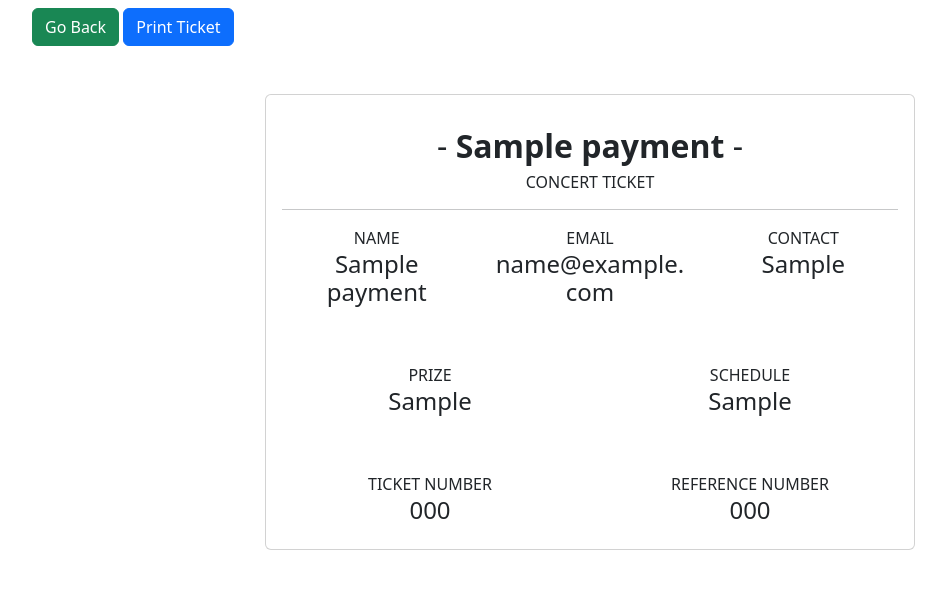
After one commit to victoralicaya/bbh-exam, a Laravel app: page /confirmation/1 in a window 1280 px wide. The commit adds this page. Shown: the top 589 px of the page, without its empty margins (50-996 px from the left). Run offline with Laravel 8, Linux system fonts and the light colour scheme; tables that the repository leaves empty hold one stand-in row (values such as "Sample post").

Commit message:
additional changes

```diff
--- /dev/null
+++ b/app/Http/Controllers/PaymentController.php
@@ -0,0 +1,37 @@
+<?php
+
+namespace App\Http\Controllers;
+
+use Illuminate\Http\Request;
+use App\Models\Payment;
+
+class PaymentController extends Controller
+{
+    public function index()
+    {
+        return view('payment');
+    }
+
+    public function create(Request $request)
+    {
+        $payment = new Payment;
+        $payment->product_name = $request->product_name;
+        $payment->name = $request->name;
+        $payment->email = $request->email;
+        $payment->contact = $request->contact;
+        $payment->amount = $request->amount;
+        $payment->product_schedule = $request->product_schedule;
+        $payment->ticket_number = mt_rand(10000, 99999999);
+        $payment->reference_number = uniqid();
+        $payment->save();
+
+        return redirect('confirmation/'.$payment->id);
+    }
+
+    public function find($id)
+    {
+        $payment = Payment::findOrFail($id);
+
+        return view('confirmation', compact('payment'));
+    }
+}
--- /dev/null
+++ b/app/Models/Payment.php
@@ -0,0 +1,13 @@
+<?php
+
+namespace App\Models;
+
+use Illuminate\Database\Eloquent\Factories\HasFactory;
+use Illuminate\Database\Eloquent\Model;
+
+class Payment extends Model
+{
+    use HasFactory;
+
+    protected $guard = [];
+}
--- /dev/null
+++ b/resources/views/confirmation.blade.php
@@ -0,0 +1,87 @@
+<!DOCTYPE html>
+<html lang="{{ str_replace('_', '-', app()->getLocale()) }}">
+    <head>
+        <meta charset="utf-8">
+        <meta name="viewport" content="width=device-width, initial-scale=1">
+
+        <title>Laravel</title>
+        <link href="https://cdn.jsdelivr.net/npm/bootstrap@5.3.0-alpha3/dist/css/bootstrap.min.css" rel="stylesheet" integrity="sha384-KK94CHFLLe+nY2dmCWGMq91rCGa5gtU4mk92HdvYe+M/SXH301p5ILy+dN9+nJOZ" crossorigin="anonymous">
+        <link href="https://unpkg.com/aos@2.3.1/dist/aos.css" rel="stylesheet">
+    </head>
+    <body>
+
+        <div class="container">
+            <div class="mt-2">
+                <a href="/" class="btn btn-success">Go Back</a>
+                <button class="btn btn-primary" onclick="window.print()">Print Ticket</button>
+            </div>
+            <div class="d-flex justify-content-center">
+                <div class="card mt-5" style="width:650px;">
+                    <div class="card-body">
+                        @if($payment->product_name == 'TWICE')
+                            <img src="{{ asset('images/twice.jpg') }}" alt="Twice" class="card-img-top">
+                        @elseif($payment->product_name == 'BLACK PINK')
+                            <img src="{{ asset('images/blackpink.jpg') }}" alt="Blackpink" class="card-img-top">
+                        @elseif($payment->product_name == 'BTS')
+                            <img src="{{ asset('images/bts.jpg') }}" alt="BTS" class="card-img-top">
+                        @elseif($payment->product_name == 'ITZY')
+                            <img src="{{ asset('images/itzy.jpg') }}" alt="Itzy" class="card-img-top">
+                        @elseif($payment->product_name == 'NEW JEANS')
+                            <img src="{{ asset('images/newjeans.jpg') }}" alt="New Jeans" class="card-img-top">
+                        @elseif($payment->product_name == 'RED VELVET')
+                            <img src="{{ asset('images/redvelvet.jpg') }}" alt="Red Velvet" class="card-img-top">
+                        @endif
+                        <p>
+                            <h2 class="text-center">- <b>{{ $payment->product_name }}</b> -</h2>
+                            <h6 class="text-center">CONCERT TICKET</h6>
+                        </p>
+                        <hr>
+
+                        <div class="row">
+                            <div class="col-md-4 text-center">
+                                <label for="">NAME</label>
+                                <h4 class="text-bold">{{ $payment->name }}</h4>
+                            </div>
+                            <div class="col-md-4 text-center">
+                                <label for="">EMAIL</label>
+                                <h4 class="text-bold">{{ $payment->email }}</h4>
+                            </div>
+                            <div class="col-md-4 text-center">
+                                <label for="">CONTACT</label>
+                                <h4 class="text-bold">{{ $payment->contact }}</h4>
+                            </div>
+                        </div>
+
+                        <div class="row mt-5">
+                            <div class="col-md-6 text-center">
+                                <label for="">PRIZE</label>
+                                <h4 class="text-bold">{{ $payment->amount }}</h4>
+                            </div>
+                            <div class="col-md-6 text-center">
+                                <label for="">SCHEDULE</label>
+                                <h4 class="text-bold">{{ $payment->product_schedule }}</h4>
+                            </div>
+                        </div>
+
+                        <div class="row mt-5">
+                            <div class="col-md-6 text-center">
+                                <label for="">TICKET NUMBER</label>
+                                <h4 class="text-bold">{{ $payment->ticket_number }}</h4>
+                            </div>
+                            <div class="col-md-6 text-center">
+                                <label for="">REFERENCE NUMBER</label>
+                                <h4 class="text-bold">{{ $payment->reference_number }}</h4>
+                            </div>
+                        </div>
+                    </div>
+                </div>
+            </div>
+        </div>
+
+        <script src="https://cdn.jsdelivr.net/npm/bootstrap@5.3.0-alpha3/dist/js/bootstrap.bundle.min.js" integrity="sha384-ENjdO4Dr2bkBIFxQpeoTz1HIcje39Wm4jDKdf19U8gI4ddQ3GYNS7NTKfAdVQSZe" crossorigin="anonymous"></script>
+        <script src="https://unpkg.com/aos@2.3.1/dist/aos.js"></script>
+        <script>
+            AOS.init();
+        </script>
+    </body>
+</html>
--- a/routes/web.php
+++ b/routes/web.php
@@ -1,6 +1,7 @@
 <?php
 
 use Illuminate\Support\Facades\Route;
+use App\Http\Controllers\PaymentController;
 
 /*
 |--------------------------------------------------------------------------
@@ -16,3 +17,9 @@ use Illuminate\Support\Facades\Route;
 Route::get('/', function () {
     return view('welcome');
 });
+
+Route::get('/payment', [PaymentController::class, 'index']);
+
+Route::post('/payment/add', [PaymentController::class, 'create'])->name('payment.add');
+
+Route::get('/confirmation/{id}', [PaymentController::class, 'find']);
```
Also changed, not shown: resources/css/app.css (+13 -2 lines), resources/views/layout.blade.php (added, +49 -0 lines), resources/views/payment.blade.php (added, +136 -0 lines), resources/views/welcome.blade.php (+69 -47 lines), database/migrations/2023_05_03_160255_create_table_payments.php (added), public/css/app.css, public/js/app.js.
